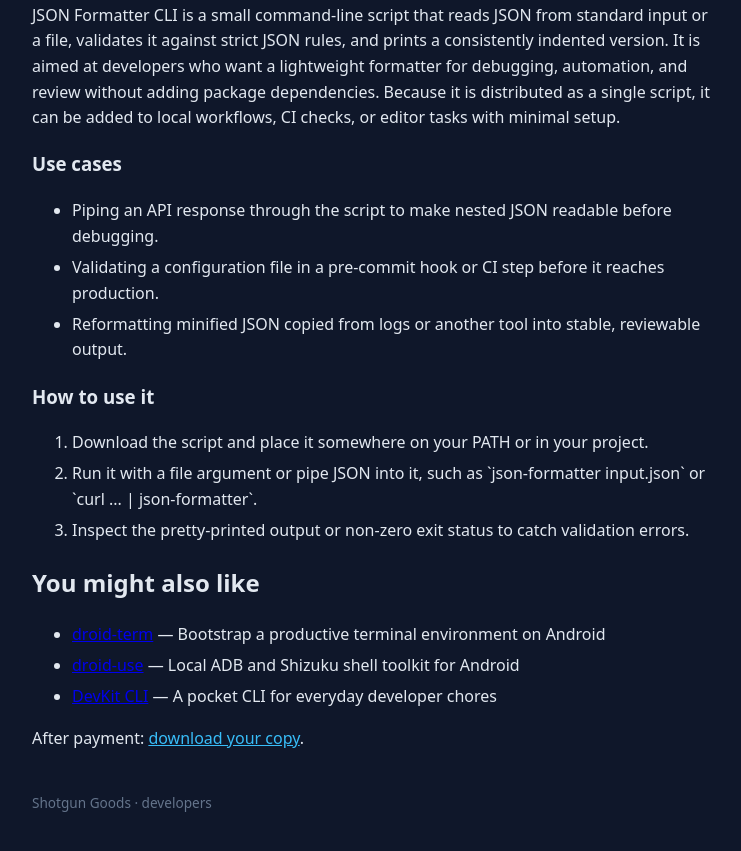
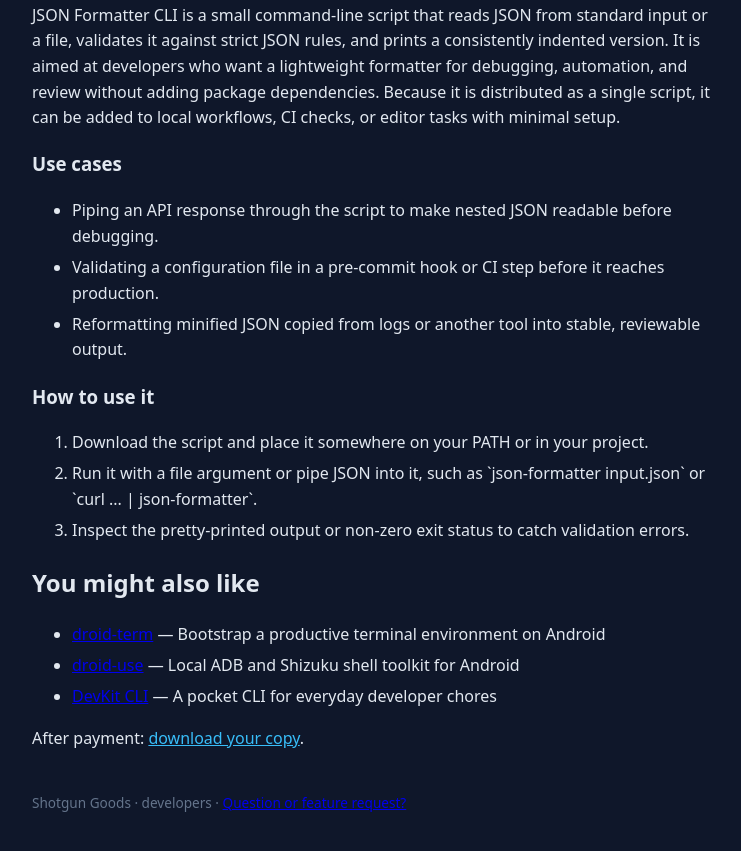
Before and after one commit to LinuxGuru999/shotgun-json-formatter-cli, a website: page docs/index.html in a window 1280 px wide. Shown: the part 615-1466 px from the top of the page, without its empty margins (268-1009 px from the left). Drawn offline with Linux system fonts and the light colour scheme.

Commit message:
Update JSON Formatter CLI

```diff
--- a/docs/index.html
+++ b/docs/index.html
@@ -14,4 +14,4 @@
 <section><h2>You might also like</h2><ul><li><a href="https://LinuxGuru999.github.io/shotgun-droid-term/">droid-term</a> — Bootstrap a productive terminal environment on Android</li><li><a href="https://LinuxGuru999.github.io/shotgun-droid-use/">droid-use</a> — Local ADB and Shizuku shell toolkit for Android</li><li><a href="https://LinuxGuru999.github.io/shotgun-devkit-cli/">DevKit CLI</a> — A pocket CLI for everyday developer chores</li></ul></section>
 
 <p>After payment: <a class="download" href="https://raw.githubusercontent.com/LinuxGuru999/shotgun-json-formatter-cli/main/download/json-formatter-cli.txt">download your copy</a>.</p>
-<footer>Shotgun Goods · developers</footer></body></html>
+<footer>Shotgun Goods · developers · <a href="mailto:linuxguru999@gmail.com?subject=Feedback%20on%20JSON%20Formatter%20CLI">Question or feature request?</a></footer></body></html>
```
